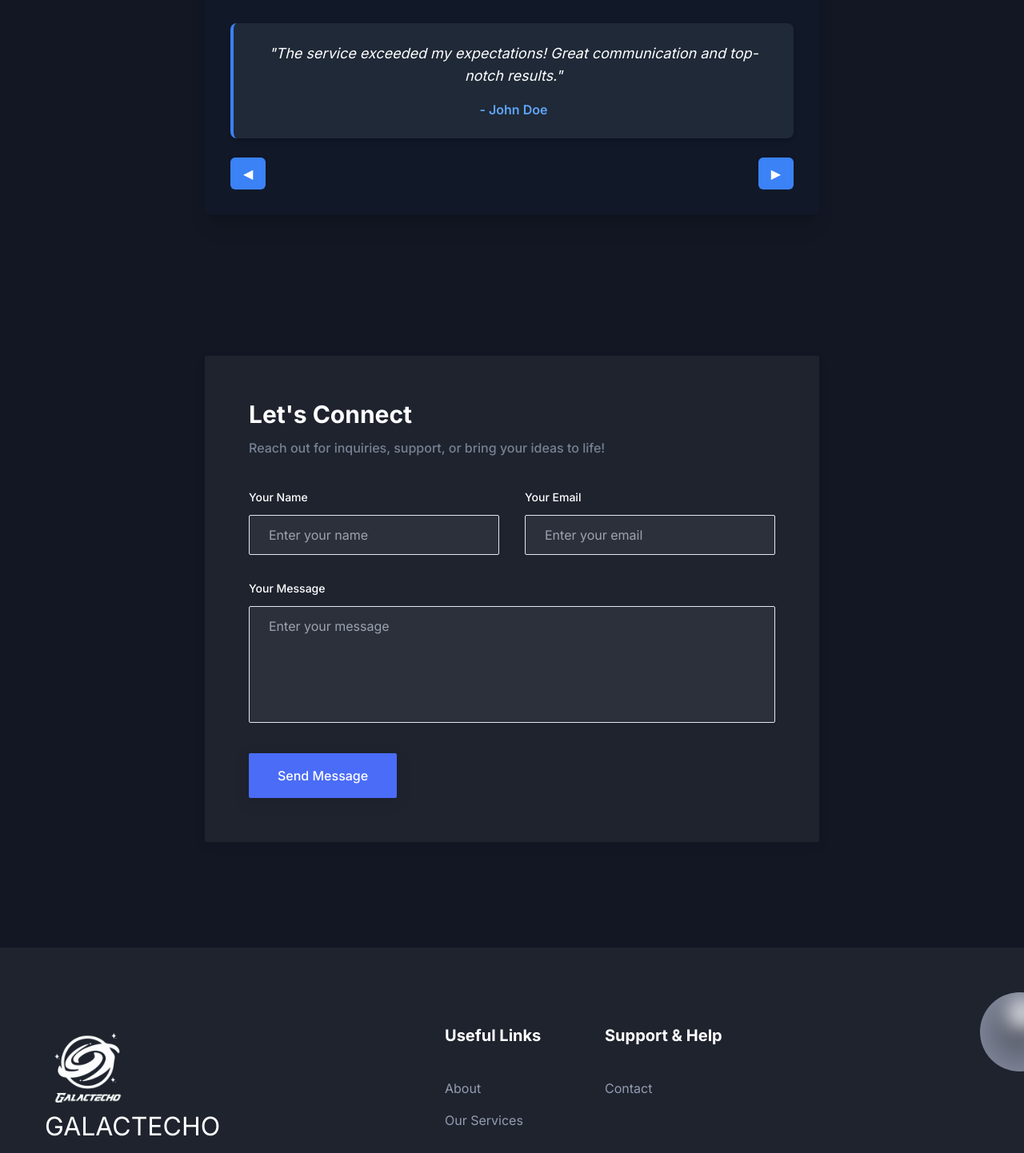
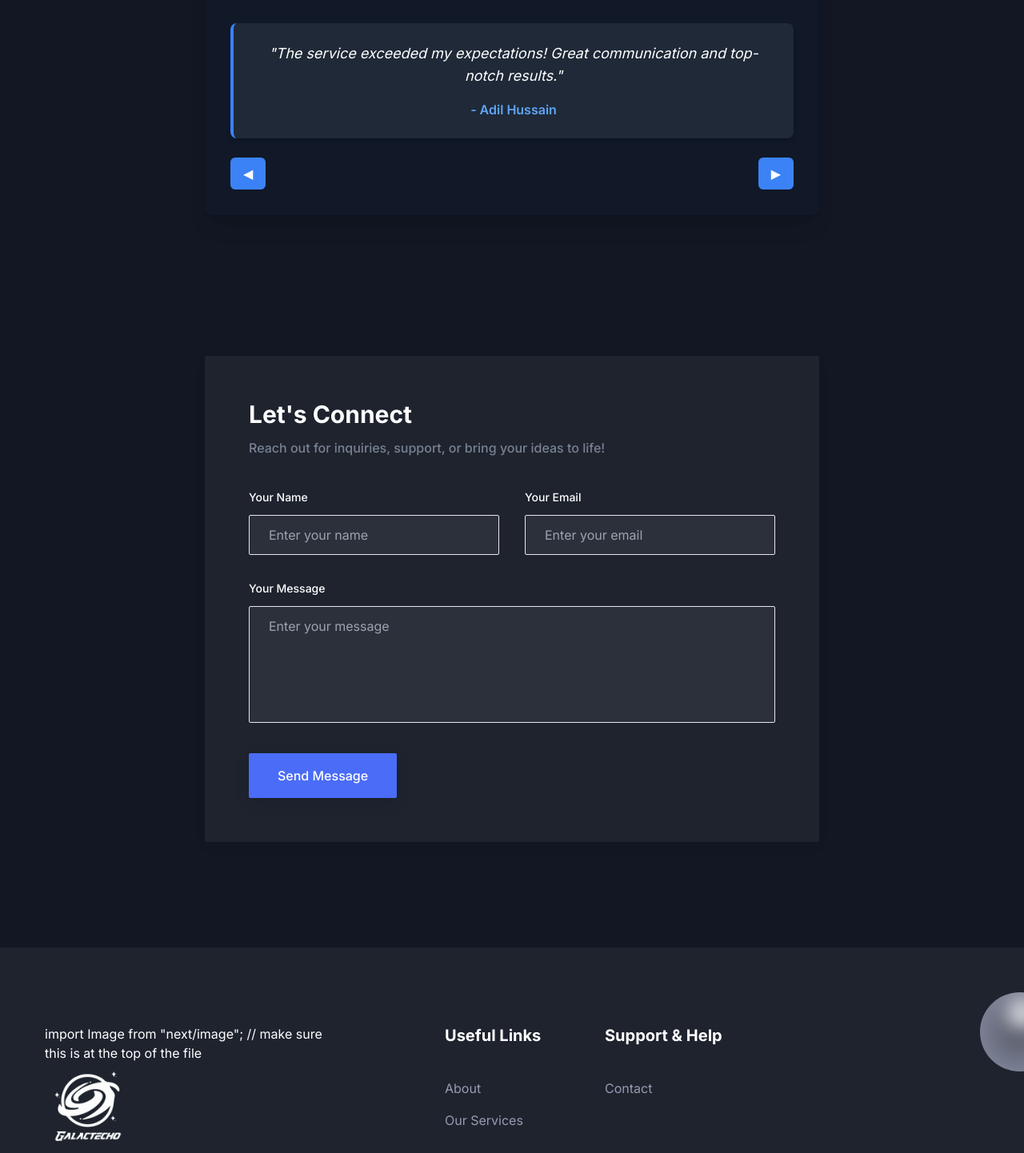
Before and after one commit to khattak2/galactecho, a Next.js app: page / in a window 1280 px wide. Shown: the part 3464-4906 px from the top of the page at 80% size. Built offline with nearby package versions, Linux system fonts and the light colour scheme.

Commit message:
Fix ESLint and Image optimization warnings

```diff
--- a/src/components/Footer/index.tsx
+++ b/src/components/Footer/index.tsx
@@ -11,7 +11,15 @@ const Footer = () => {
             <div className="w-full px-4 md:w-1/2 lg:w-4/12 xl:w-5/12">
               <div className="mb-12 max-w-[360px] lg:mb-16">
                 <Link href="/" className="mb-8 inline-block">
-                  <img src="/favicon.png" width={108}  height={145}   className="object-contain" alt="Galactecho img" />
+import Image from "next/image"; // make sure this is at the top of the file
+
+<Image
+  src="/favicon.png"
+  width={108}
+  height={145}
+  className="object-contain"
+  alt="Galactecho img"
+/>
                   <h1 className="text-[1.5rem] uppercase leading-tight text-black dark:text-white sm:text-[1.75rem] sm:leading-tight md:text-[2rem] md:leading-tight">
                   Galactecho
                 </h1>
--- a/src/components/Reviews.tsx
+++ b/src/components/Reviews.tsx
@@ -22,7 +22,9 @@ export default function Reviews() {
       <div className="space-y-6">
         {reviews.map((review, index) => (
           <div key={index} className="p-4 border-l-4 border-blue-500 bg-gray-50 rounded-lg shadow-md">
-            <p className="text-lg italic">"{review.review}"</p>
+            <p className="text-lg italic">
+              &quot;{review.review}&quot;
+            </p>
             <p className="mt-2 font-semibold text-right">- {review.name}</p>
           </div>
         ))}
--- a/src/components/Testimonials/index.tsx
+++ b/src/components/Testimonials/index.tsx
@@ -3,7 +3,7 @@ import React, { useState } from 'react';
 
 const testimonials = [
   {
-    name: 'John Doe',
+    name: 'Adil Hussain',
     review: 'The service exceeded my expectations! Great communication and top-notch results.',
   },
   {
@@ -11,7 +11,7 @@ const testimonials = [
     review: 'Very professional and efficient team. Highly recommended for quality work!',
   },
   {
-    name: 'Mark Johnson',
+    name: 'Fahad Ali',
     review: 'Outstanding support and attention to detail. Will definitely work with them again!',
   },
   {
```
